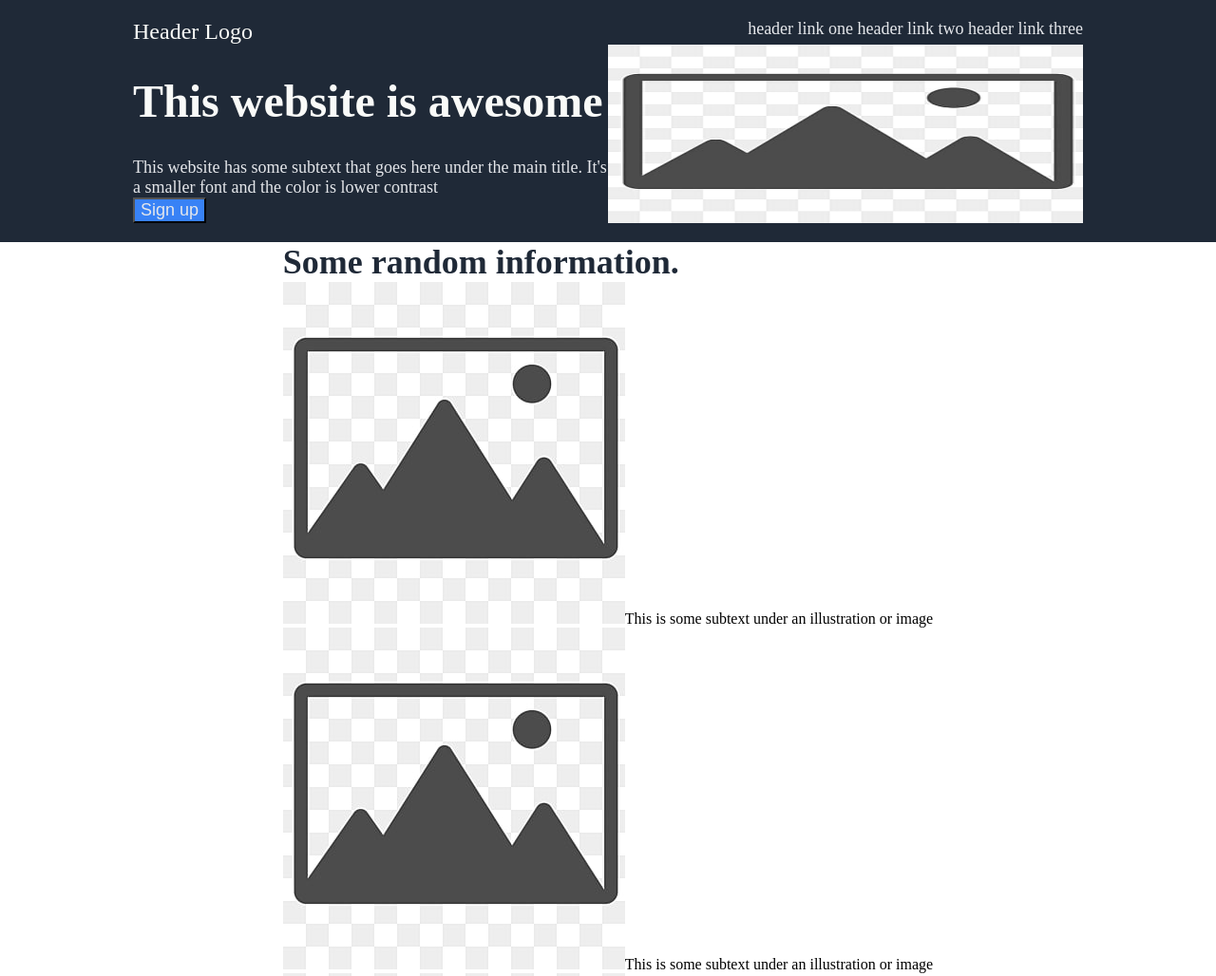
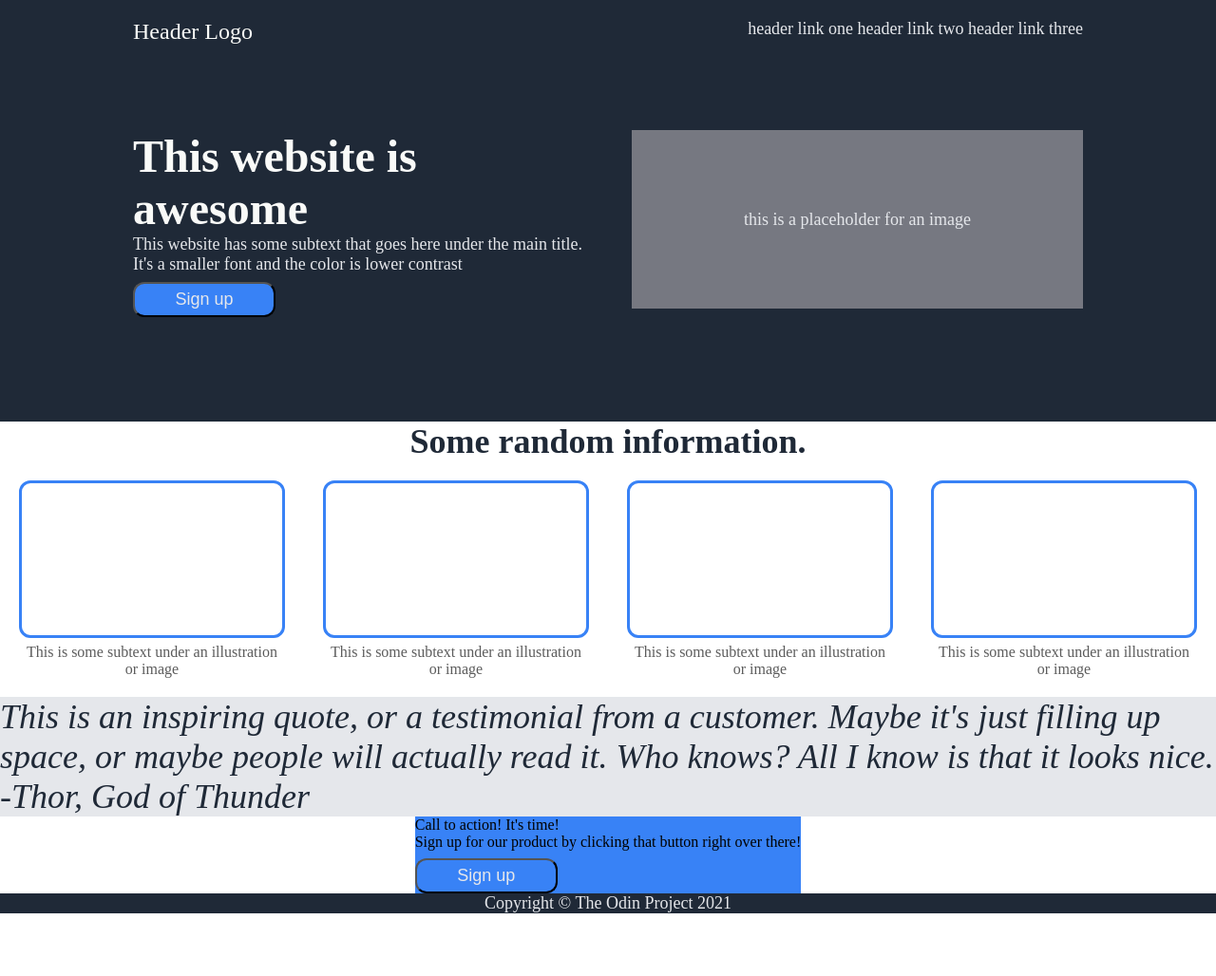
Before and after one commit to VessOne7/1-Landing-Page, a plain HTML site: page index.html in a window 1280 px wide. Shown: the top 1028 px of the page at 95% size. After the commit the page ends 962 px from the top, so only its background shows below. Drawn offline with Linux system fonts and the light colour scheme.

Commit message:
Managed to finish(?) header and hero

```diff
--- a/index.html
+++ b/index.html
@@ -23,17 +23,29 @@
                   <div class="Hero_sub">This website has some subtext that goes here under the main title. It's a smaller font and the color is lower contrast</div>
                   <button>Sign up</button>
               </div>
-              <img src="Placeholder.png" alt="this is a placeholder for an image">
+              <div class="img">this is a placeholder for an image</div>
           </div>
         </div>
     </div>
-    <div class="information">
+    <div class="inf">
         <div class="inf_header">Some random information.</div>
-        <div>
-          <div><img src="Placeholder.png">This is some subtext under an illustration or image</div>
-          <div><img src="Placeholder.png">This is some subtext under an illustration or image</div>
-          <div><img src="Placeholder.png">This is some subtext under an illustration or image</div>
-          <div><img src="Placeholder.png">This is some subtext under an illustration or image</div>
+        <div class="pictures">
+          <div class="pic">
+            <div class="pic_box"></div>
+            <div class="pic_text">This is some subtext under an illustration or image</div>
+          </div>
+          <div class="pic">
+            <div class="pic_box"></div>
+            <div class="pic_text">This is some subtext under an illustration or image</div>
+          </div>
+          <div class="pic">
+            <div class="pic_box"></div>
+            <div class="pic_text">This is some subtext under an illustration or image</div>
+          </div>
+          <div class="pic">
+            <div class="pic_box"></div>
+            <div class="pic_text">This is some subtext under an illustration or image</div>
+          </div>
         </div>
     </div>
     <div class="quote">
--- a/styles.css
+++ b/styles.css
@@ -11,9 +11,8 @@ body{
     margin: 0;
 }
 
-.header, .information, .quote, .signup, .footer{
+.header, .inf, .quote, .signup, .footer{
     flex: 1;
-
 }
 
 .wtf{
@@ -30,19 +29,25 @@ body{
 
 .desc{
     display: flex;
-    justify-content: stretch;
+    justify-content: space-between;
     width: 1000px;
+    gap: 50px;
+    margin: 90px 0;
 }
 
 .hero{
     width: 50%;
 }
 
-.desc > img{
+.img{
   max-width: 500px;
   max-height: 188px;
   width: 500px;
   height: 188px;
+  background-color: rgb(118, 120, 129);
+  display: flex;
+  justify-content: center;
+  align-items: center;
 }
 
 .logo{
@@ -50,10 +55,40 @@ body{
     color: #F9FAF8;
 }
 
+.inf{
 
+    display: flex;
+    flex-direction: column;
+    align-items: center;
+}
+
+.pictures{
+    display: flex;
+    flex: 1;
+}
+
+.pic{
+    margin: 20px;
+}
+
+.pic_text{
+    text-align: center;
+    margin-top: 6px;
+    color: rgb(92, 92, 92);
+}
+
+.pic_box{
+    border: solid #3882F6;
+    padding: 80px;
+    border-radius: 12px;
+}
 
 button{
     background-color: #3882F6;
+    margin-top: 8px;
+    border-radius: 12px;
+    padding: 6px;
+    width: 150px;
 }
 
 .header, .footer{
@@ -68,9 +103,10 @@ button{
     font-size: 48px;
     font-weight: bolder;
     color: #F9FAF8;
+    margin: 0;
 }
 
-.Hero_sub, .links, button, .footer{
+.Hero_sub, .links, button, .footer, .img{
     font-size: 18px;
     color: #E5E7EB
 }
```
